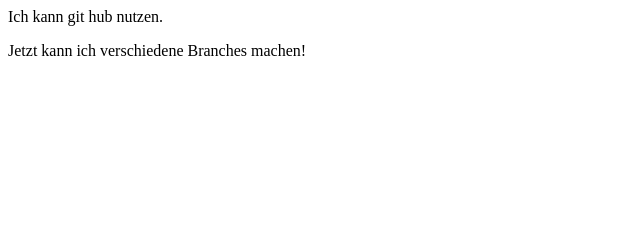
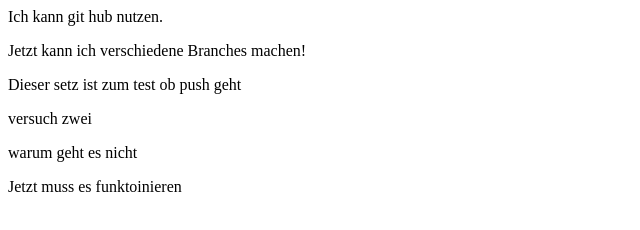
Before and after one commit to Mathelike72/BombAway, a plain HTML site: page index.html in a window 1280 px wide. Shown: the whole page, without its empty margins (0-640 px from the left). Drawn offline with Linux system fonts and the light colour scheme.

Commit message:
jetzt sollte es gehen

```diff
--- a/index.html
+++ b/index.html
@@ -6,5 +6,10 @@
     <body>
         <p>Ich kann git hub nutzen.</p>
         <p>Jetzt kann ich verschiedene Branches machen!</p>
+        <p>Dieser setz ist zum test ob push geht</p>
+        <p>versuch zwei</p><p>warum geht es nicht</p>
     </body>
+    <footer>
+        <p>Jetzt muss es funktoinieren</p>
+    </footer>
 </html>
```
